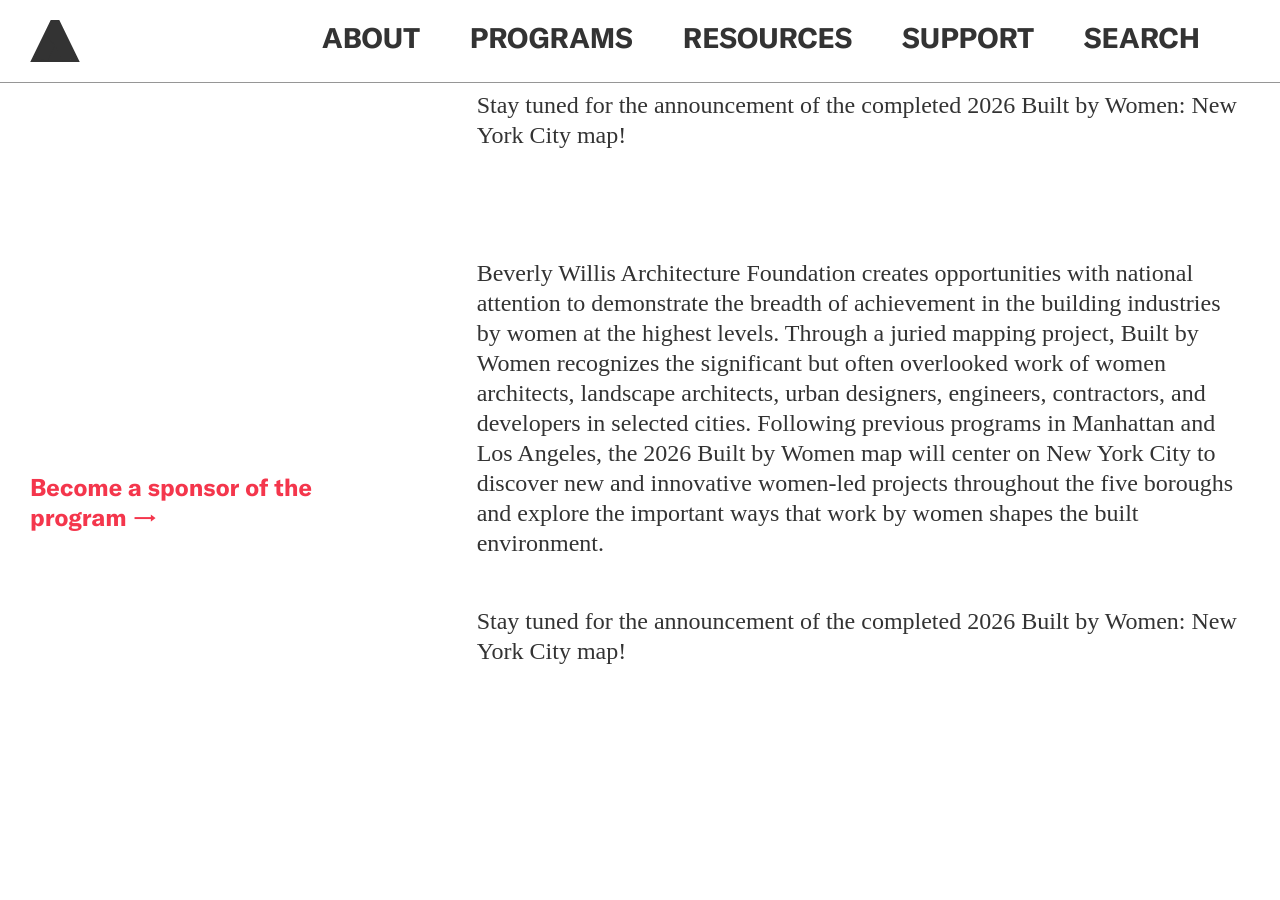
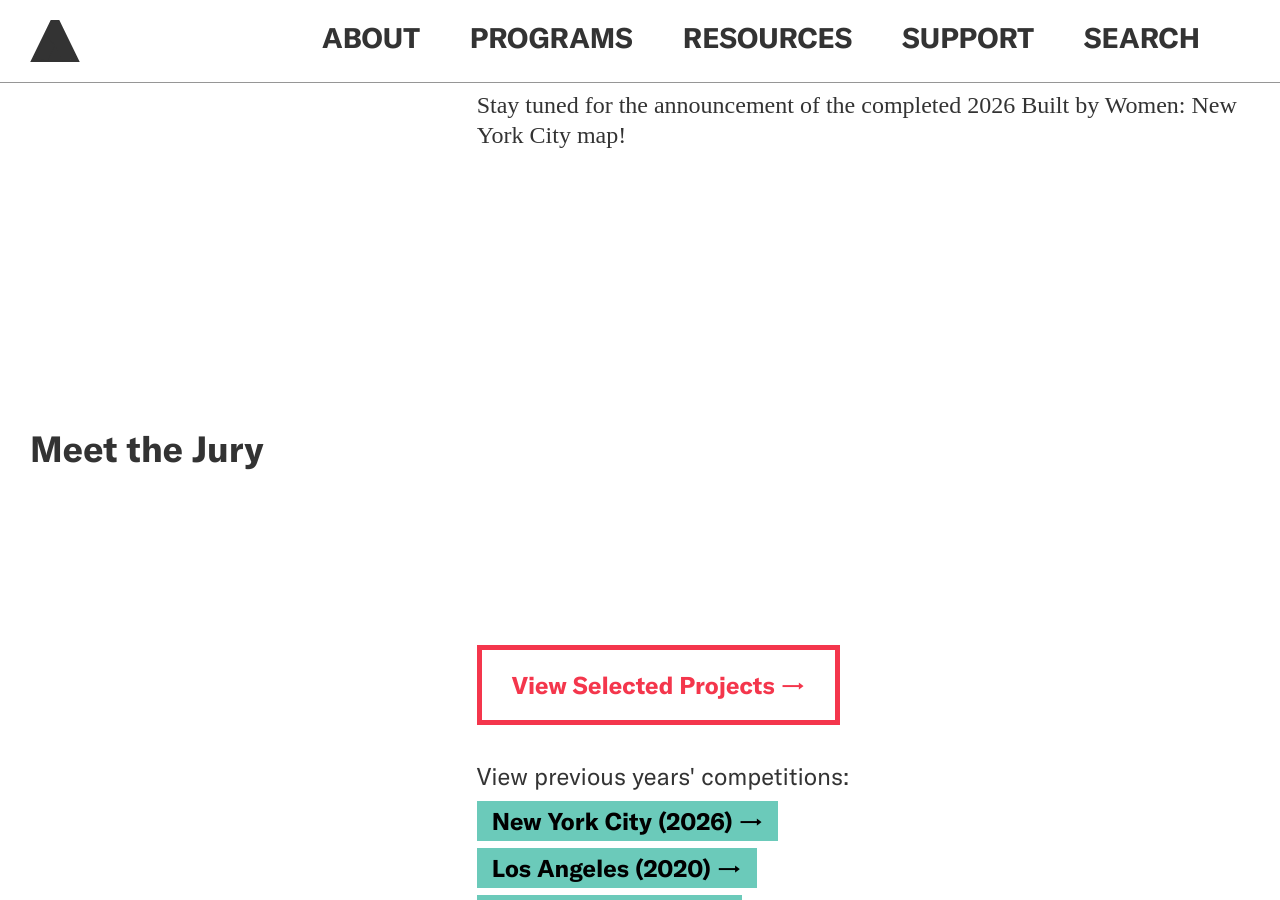
Before and after one commit to jengalas/bwaf-bbw, a Jekyll site: the page built from _programs/built-by-women.md, in a window 1280 px wide and 900 px high, scrolled down 696 px. Built offline with Jekyll 4.4.1, drawn with Linux system fonts in a browser that asks for light colours; nearby versions of some CDN libraries; some web fonts are replaced.

Commit message:
Update BBW block version

```diff
--- a/_layouts/bbw-block-version.html
+++ b/_layouts/bbw-block-version.html
@@ -5,6 +5,8 @@
     <img id="bbw-logo" src="/assets/img/built-by-women.png">
   </div>
 </div>
+
+<!-- TODO: add the slideshow section as a block, and also add in the jury section, pulling from the data files.  -->
 
 {% for block in page.page_blocks %}
 {% if block.section_break %}
@@ -51,36 +53,6 @@
   </div>
 </div>
 {% endfor %}
-
-{% for block in page.page_blocks %}
-<div class="main-two-up">
-  <div class="vertical-flex-center">
-    {% if block.show_lefthand_link and block.lefthand_link_text != "" and block.lefthand_link_url != "" %}
-    <div class="lefthand-column">
-      <a class="lefthand-link" href="{{ block.lefthand_link_url }}">
-        {{ block.lefthand_link_text }}→
-      </a>
-    </div>
-    {% endif %}
-  </div>
-  <div>
-    <div class="text-block spacer">
-      {% if block.template == "text-block" %}
-      <section class="text-block">
-        <div class="right-column">
-          {{ block.text | markdownify }}
-        </div>
-      </section>
-      {% endif %}
-    </div>
-  </div>
-</div>
-{% endfor %}
-
-
-
-
-
 
 {% if page.show_slideshow and page.slideshow-images %}
 <div>
```
